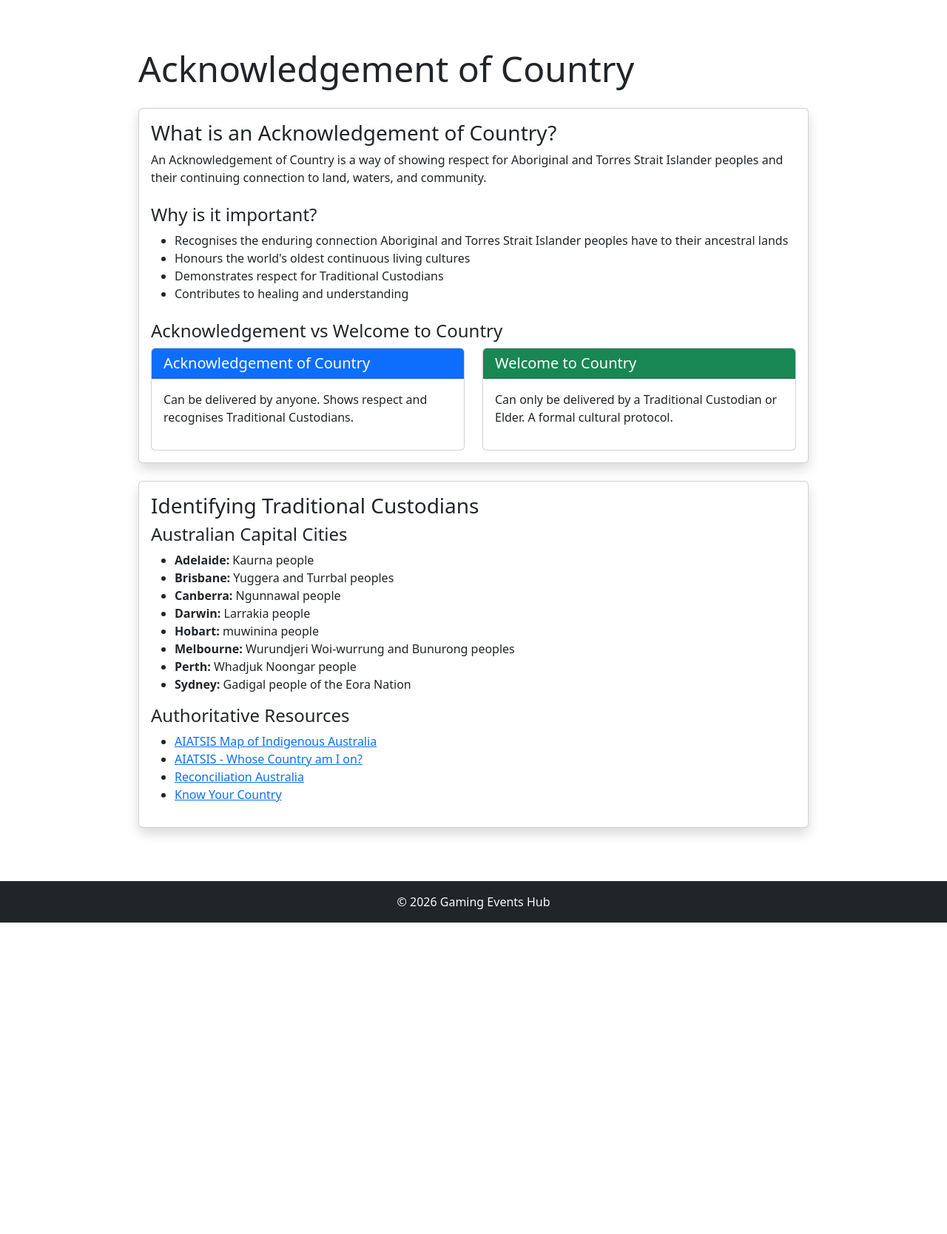
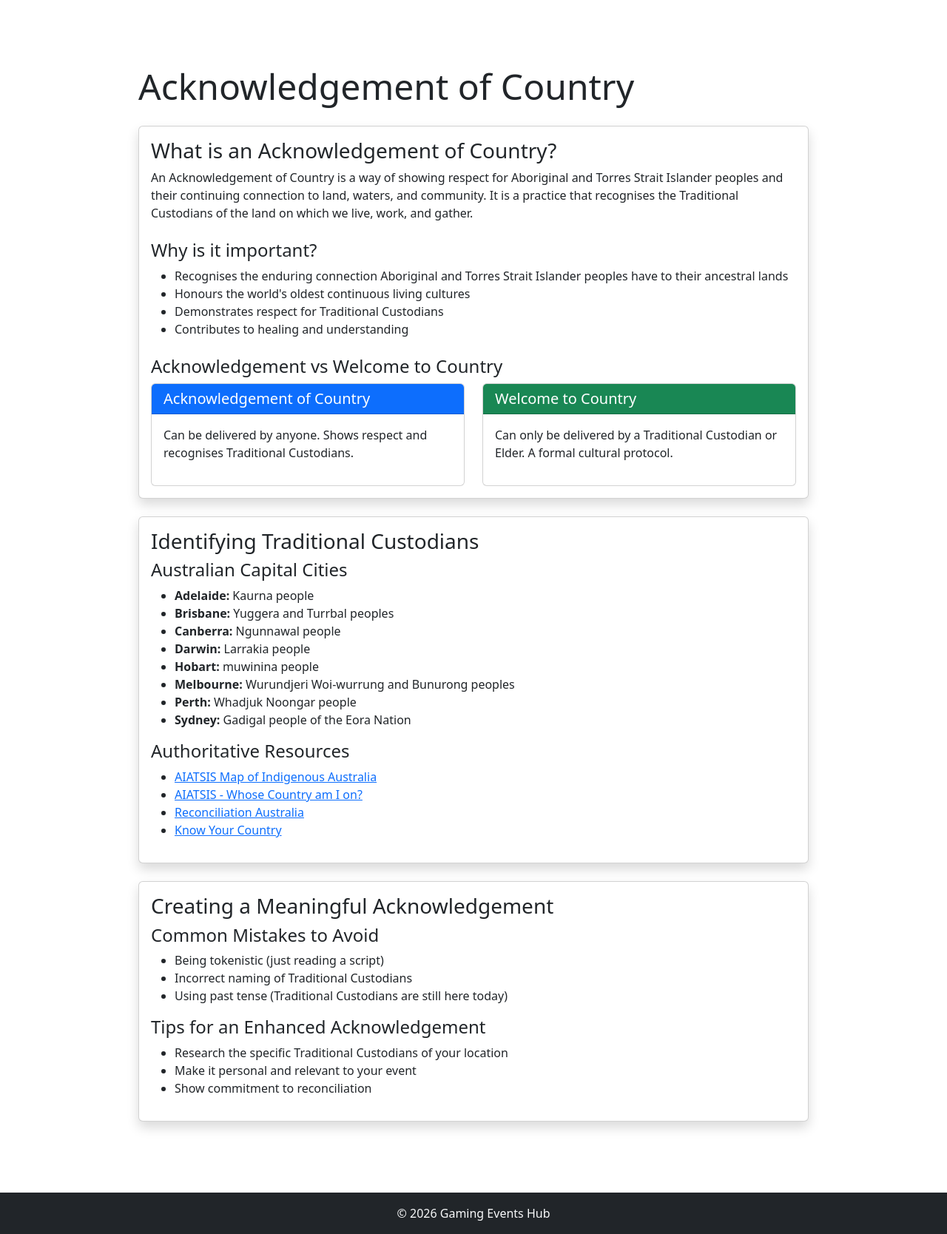
Before and after one commit to zain-111-dot/week5Iab207, a Flask app: template Sprint 2 Assessment 2/website/templates/acknowledgement.html in a window 1280 px wide. Shown: the part 56-1724 px from the top of the page at 74% size. Before the commit the page ends 1303 px from the top, so only its background shows below. Run offline with Flask 3, Linux system fonts and the light colour scheme; the template is opened without the code that fills it, so the values that code supplies are empty; some libraries are stand-ins or nearby versions.

Commit message:
Update acknowledgement.html

```diff
--- a/Sprint 2 Assessment 2/website/templates/acknowledgement.html
+++ b/Sprint 2 Assessment 2/website/templates/acknowledgement.html
@@ -1,13 +1,15 @@
 {% extends "base.html" %}
 {% block content %}
-<div class="container mt-4">
+<div class="container my-5">
     <div class="row">
         <div class="col-lg-10 mx-auto">
             <h1 class="display-5 mb-4">Acknowledgement of Country</h1>
+
             <div class="card shadow mb-4">
                 <div class="card-body">
                     <h3>What is an Acknowledgement of Country?</h3>
-                    <p>An Acknowledgement of Country is a way of showing respect for Aboriginal and Torres Strait Islander peoples and their continuing connection to land, waters, and community.</p>
+                    <p>An Acknowledgement of Country is a way of showing respect for Aboriginal and Torres Strait Islander peoples and their continuing connection to land, waters, and community. It is a practice that recognises the Traditional Custodians of the land on which we live, work, and gather.</p>
+
                     <h4 class="mt-4">Why is it important?</h4>
                     <ul>
                         <li>Recognises the enduring connection Aboriginal and Torres Strait Islander peoples have to their ancestral lands</li>
@@ -15,13 +17,29 @@
                         <li>Demonstrates respect for Traditional Custodians</li>
                         <li>Contributes to healing and understanding</li>
                     </ul>
+
                     <h4 class="mt-4">Acknowledgement vs Welcome to Country</h4>
                     <div class="row">
-                        <div class="col-md-6"><div class="card"><div class="card-header bg-primary text-white"><h5 class="mb-0">Acknowledgement of Country</h5></div><div class="card-body"><p>Can be delivered by anyone. Shows respect and recognises Traditional Custodians.</p></div></div></div>
-                        <div class="col-md-6"><div class="card"><div class="card-header bg-success text-white"><h5 class="mb-0">Welcome to Country</h5></div><div class="card-body"><p>Can only be delivered by a Traditional Custodian or Elder. A formal cultural protocol.</p></div></div></div>
+                        <div class="col-md-6">
+                            <div class="card h-100">
+                                <div class="card-header bg-primary text-white"><h5 class="mb-0">Acknowledgement of Country</h5></div>
+                                <div class="card-body">
+                                    <p>Can be delivered by anyone. Shows respect and recognises Traditional Custodians.</p>
+                                </div>
+                            </div>
+                        </div>
+                        <div class="col-md-6">
+                            <div class="card h-100">
+                                <div class="card-header bg-success text-white"><h5 class="mb-0">Welcome to Country</h5></div>
+                                <div class="card-body">
+                                    <p>Can only be delivered by a Traditional Custodian or Elder. A formal cultural protocol.</p>
+                                </div>
+                            </div>
+                        </div>
                     </div>
                 </div>
             </div>
+
             <div class="card shadow mb-4">
                 <div class="card-body">
                     <h3>Identifying Traditional Custodians</h3>
@@ -36,6 +54,7 @@
                         <li><strong>Perth:</strong> Whadjuk Noongar people</li>
                         <li><strong>Sydney:</strong> Gadigal people of the Eora Nation</li>
                     </ul>
+
                     <h4 class="mt-3">Authoritative Resources</h4>
                     <ul>
                         <li><a href="https://aiatsis.gov.au/explore/map-indigenous-australia" target="_blank">AIATSIS Map of Indigenous Australia</a></li>
@@ -45,6 +64,24 @@
                     </ul>
                 </div>
             </div>
+
+            <div class="card shadow">
+                <div class="card-body">
+                    <h3>Creating a Meaningful Acknowledgement</h3>
+                    <h4>Common Mistakes to Avoid</h4>
+                    <ul>
+                        <li>Being tokenistic (just reading a script)</li>
+                        <li>Incorrect naming of Traditional Custodians</li>
+                        <li>Using past tense (Traditional Custodians are still here today)</li>
+                    </ul>
+                    <h4 class="mt-3">Tips for an Enhanced Acknowledgement</h4>
+                    <ul>
+                        <li>Research the specific Traditional Custodians of your location</li>
+                        <li>Make it personal and relevant to your event</li>
+                        <li>Show commitment to reconciliation</li>
+                    </ul>
+                </div>
+            </div>
         </div>
     </div>
 </div>
```
